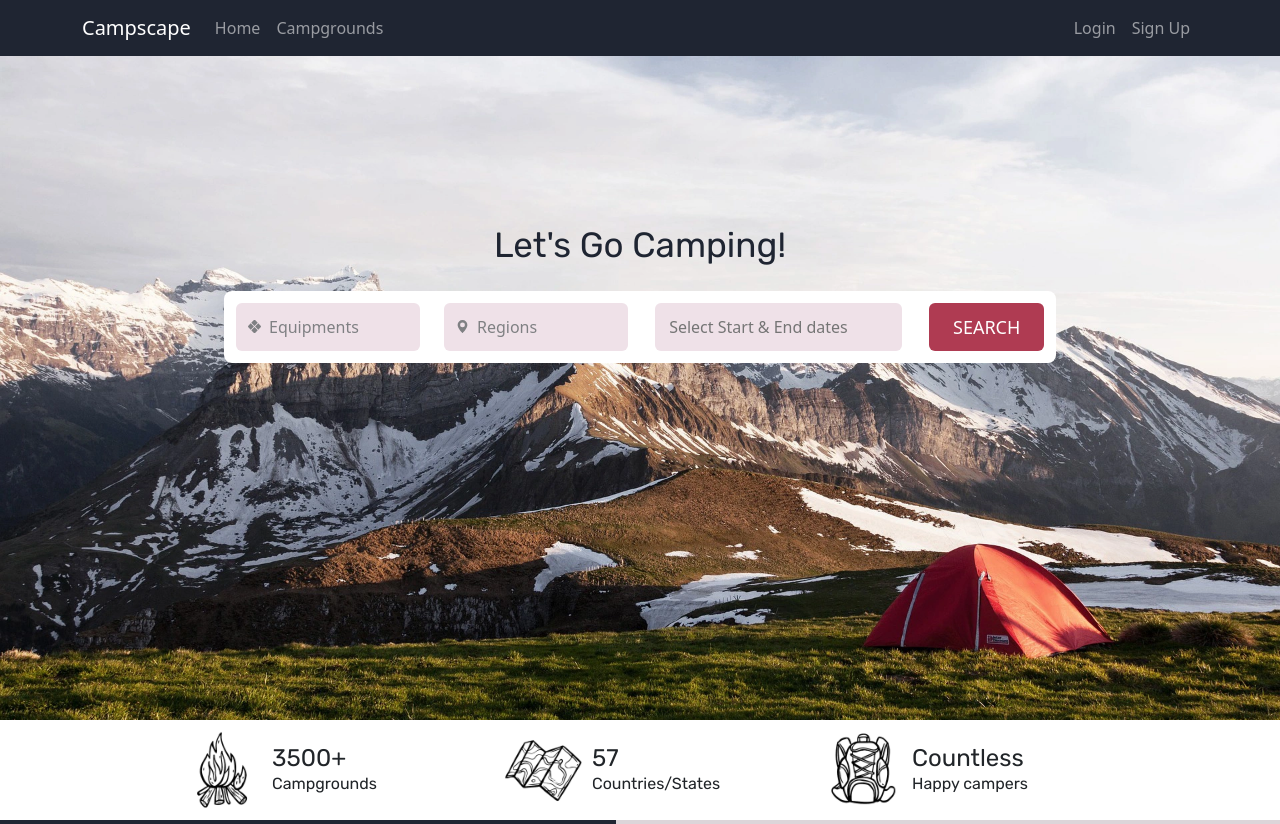
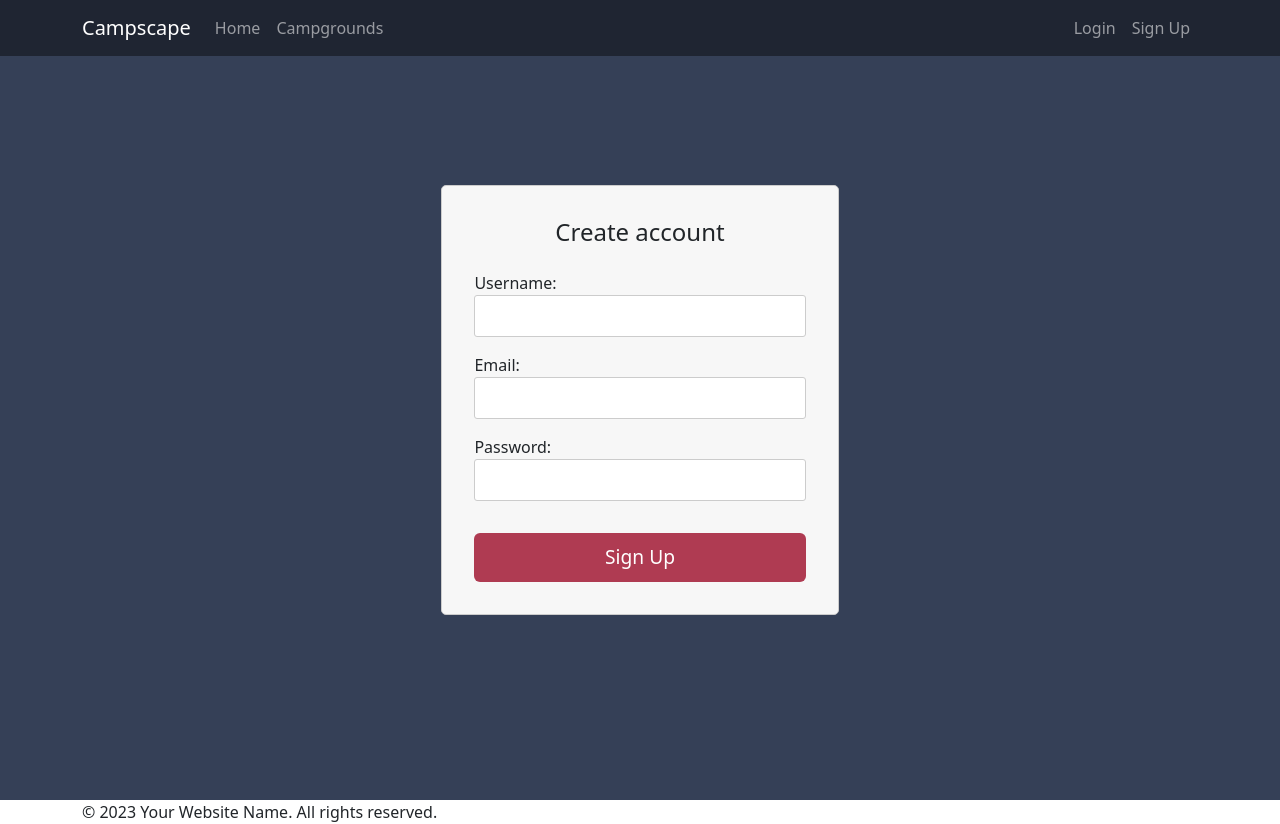
Before and after one commit to kachunone/campsite-booking-web-frontend, a React (Create React App) app: page /signup in a window 1280 px wide. Before the commit this address led to /landing. Shown: the top 824 px of the page. Built offline with nearby package versions, Linux system fonts and the light colour scheme.

Commit message:
made Signup Page

```diff
--- a/src/App.tsx
+++ b/src/App.tsx
@@ -5,6 +5,7 @@ import Booking from "./pages/Booking/booking";
 import NavLinks from "./shared/components/NavLinks";
 import Footer from "./shared/components/Footer";
 import "bootstrap/dist/css/bootstrap.min.css";
+import Signup from "./pages/Signup/Signup";
 
 import "./App.css";
 
@@ -17,6 +18,7 @@ function App(): JSX.Element {
         <Route path="/landing" element={<Home />}></Route>
         <Route path="/choosing" element={<Choosing />}></Route>
         <Route path="/booking" element={<Booking />}></Route>
+        <Route path="/signup" element={<Signup />}></Route>
         <Route path="*" element={<Navigate to="/landing" replace />} />
       </Routes>
       <Footer />
--- a/src/pages/Booking/booking.css
+++ b/src/pages/Booking/booking.css
@@ -26,6 +26,7 @@
     row-gap: 1rem;
     padding-top: 0.6rem;
     padding-bottom: 0.6rem;
+    margin-top: 5rem;
     margin-bottom: 2rem;
     border-radius: 8px;
 }
--- a/src/pages/Choosing/choosing.css
+++ b/src/pages/Choosing/choosing.css
@@ -11,7 +11,8 @@
 }
 
 .campsite-list-container {
-    background-color: #efe1e8;
+    background: #F0E0E8;
+
     border-radius: 8px;
     margin-top: 20px;
     /* height: 78vh; */
--- a/src/pages/Landing/components/SearchBar.css
+++ b/src/pages/Landing/components/SearchBar.css
@@ -1,5 +1,5 @@
 .search-bar {
-    width: 65vw;
+    width: 80vw;
     background-color: white;
     border-radius: 8px;
 }
--- /dev/null
+++ b/src/pages/Signup/Components/SignupForm.tsx
@@ -0,0 +1,78 @@
+import React, { useState } from "react";
+import "../Signup.css";
+
+// Define the props for the SignupForm component
+interface SignupFormProps {
+  onSubmit: (formData: SignupFormData) => void;
+}
+
+// Define the shape of the form data
+interface SignupFormData {
+  username: string;
+  email: string;
+  password: string;
+}
+
+// Define the SignupForm component
+const SignupForm: React.FC<SignupFormProps> = ({ onSubmit }) => {
+  // Define state for the form data, initializing it with empty strings for each field
+  const [formData, setFormData] = useState<SignupFormData>({
+    username: "",
+    email: "",
+    password: "",
+  });
+
+  // Define a function to handle changes to the form fields
+  const handleInputChange = (event: React.ChangeEvent<HTMLInputElement>) => {
+    // Extract the name and value of the input field from the event
+    const { name, value } = event.target;
+    // Update the form data state with the new value for the appropriate field
+    setFormData({ ...formData, [name]: value });
+  };
+
+  // Define a function to handle form submission
+  const handleSubmit = (event: React.FormEvent<HTMLFormElement>) => {
+    // Prevent the default form submission behavior
+    event.preventDefault();
+    // Call the onSubmit function passed in as a prop, passing in the form data as an argument
+    onSubmit(formData);
+  };
+
+  // Render the form with input fields for each form field, a submit button, and event handlers for user input and submission
+  return (
+    <form className="signup-form" onSubmit={handleSubmit}>
+      <h2>Create account</h2>
+      <label>
+        Username:
+        <input
+          type="text"
+          name="username"
+          value={formData.username}
+          onChange={handleInputChange}
+        />
+      </label>
+      <label>
+        Email:
+        <input
+          type="email"
+          name="email"
+          value={formData.email}
+          onChange={handleInputChange}
+        />
+      </label>
+      <label>
+        Password:
+        <input
+          type="password"
+          name="password"
+          value={formData.password}
+          onChange={handleInputChange}
+        />
+      </label>
+      <button type="submit">Sign Up</button>
+    </form>
+  );
+};
+
+// Export the SignupForm component
+export default SignupForm;
--- /dev/null
+++ b/src/pages/Signup/Signup.css
@@ -0,0 +1,68 @@
+/* SignupPage styles */
+.signup-page {
+    display: flex;
+    justify-content: center;
+    align-items: center;
+    height: 100vh;
+    background-color: #354057;
+  }
+
+  .signup-page h1 {
+    font-size: 2.5rem;
+    margin-bottom: 1.5rem;
+  }
+
+  /* SignupForm styles */
+  .signup-form {
+    display: flex;
+    flex-direction: column;
+    align-items: center;
+    border: 1px solid #ccc;
+    padding: 2rem;
+    border-radius: 5px;
+    background-color: #f7f7f7;
+    max-width: 400px; /* Added a max-width to the form container */
+  }
+
+  .signup-form h2 {
+    font-size: 1.5rem;
+    margin-bottom: 1.5rem;
+    text-align: center;
+  }
+
+  .signup-form label {
+    font-size: 1rem;
+    /* margin-bottom: 0.5rem; */
+    text-align: left;
+    width: 100%;
+    /* background-color: #0069d9; */
+  }
+
+  .signup-form input[type="text"],
+  .signup-form input[type="email"],
+  .signup-form input[type="password"] {
+    width: 100%;
+    padding: 0.5rem;
+    border-radius: 3px;
+    border: 1px solid #ccc;
+    margin-bottom: 1rem;
+    font-size: 1rem;
+  }
+
+  .signup-form button[type="submit"] {
+    cursor: pointer;
+    margin-top: 1rem;
+    width: 100%;
+    padding: 10px;
+    font-size: larger;
+    background-color: #af3b52;
+    color: white;
+    font-weight: 500;
+    border-radius: 6px;
+    border-style: none;
+  }
+
+  .signup-form button[type="submit"]:hover {
+    background-color: white;
+    color: #af3b52;
+  }
--- /dev/null
+++ b/src/pages/Signup/Signup.tsx
@@ -0,0 +1,18 @@
+import React from "react";
+import SignupForm from "./Components/SignupForm";
+import "./Signup.css";
+
+const Signup: React.FC = () => {
+  const handleSubmit = (formData: any) => {
+    // Handle form submission here
+    console.log(formData);
+  };
+
+  return (
+    <div className="signup-page">
+      <SignupForm onSubmit={handleSubmit} />
+    </div>
+  );
+};
+
+export default Signup;
```
